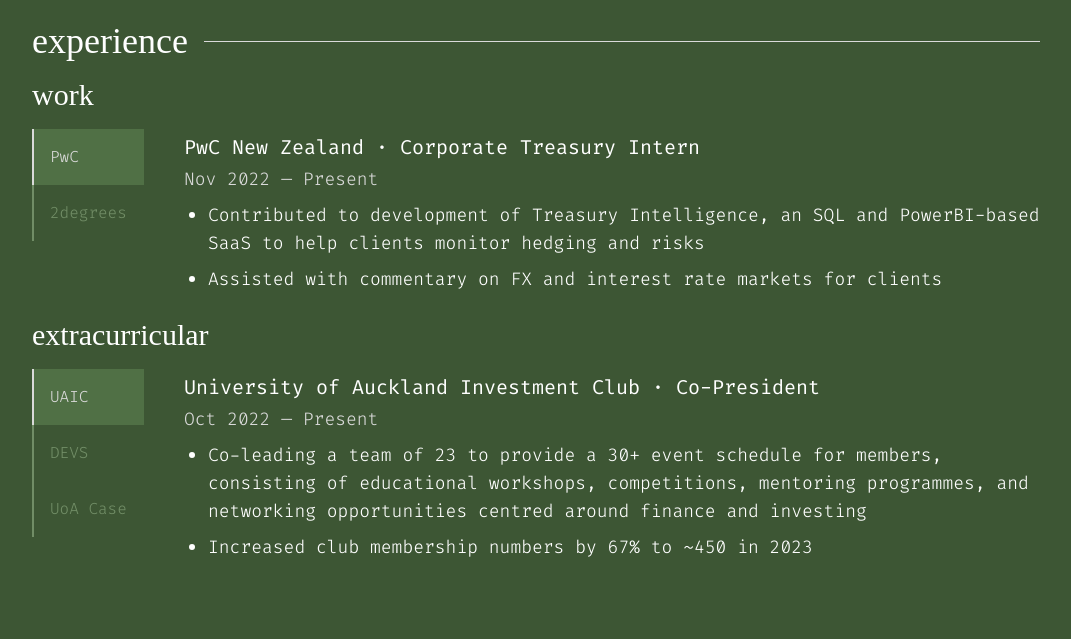
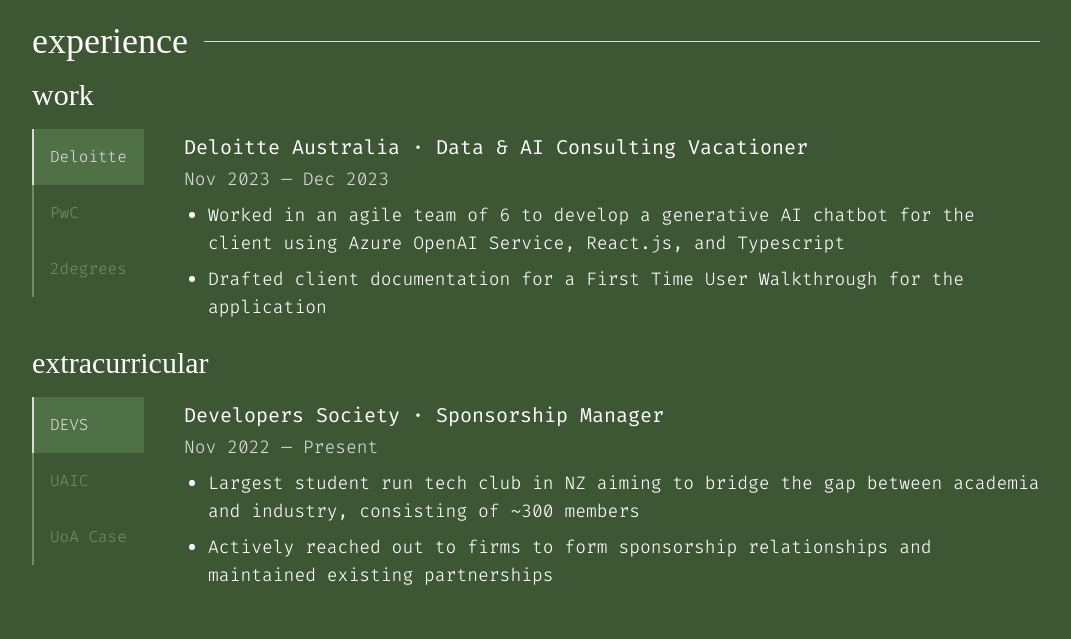
Before and after one commit to nancywu45/nancywu.co.nz, a React (Create React App) app: page / in a window 1280 px wide. Shown: the part 1560-2199 px from the top of the page, without its empty margins (104-1175 px from the left). Built offline with nearby package versions, Linux system fonts and the light colour scheme.

Commit message:
update experience as of jan 24

```diff
--- a/src/pages/Experience.jsx
+++ b/src/pages/Experience.jsx
@@ -4,6 +4,15 @@
 const Experience = forwardRef((props, ref) => {
 
   const work = [
+    {
+      id: 'Deloitte',
+      company: 'Deloitte Australia',
+      role: 'Data & AI Consulting Vacationer',
+      startDate: 'Nov 2023',
+      endDate: 'Dec 2023',
+      bullet1: 'Worked in an agile team of 6 to develop a generative AI chatbot for the client using Azure OpenAI Service, React.js, and Typescript',
+      bullet2: 'Drafted client documentation for a First Time User Walkthrough for the application',
+    },
     {
       id: 'PwC',
       company: 'PwC New Zealand',
@@ -26,22 +35,22 @@
 
   const extracurricular = [
     {
+      id: 'DEVS',
+      company: 'Developers Society',
+      role: 'Sponsorship Manager',
+      startDate: 'Nov 2022',
+      endDate: 'Present',
+      bullet1: 'Largest student run tech club in NZ aiming to bridge the gap between academia and industry, consisting of ~300 members',
+      bullet2: 'Actively reached out to firms to form sponsorship relationships and maintained existing partnerships',
+    },
+    {
       id: 'UAIC',
       company: 'University of Auckland Investment Club',
       role: 'Co-President',
       startDate: 'Oct 2022',
-      endDate: 'Present',
+      endDate: 'Dec 2023',
       bullet1: 'Co-leading a team of 23 to provide a 30+ event schedule for members, consisting of educational workshops, competitions, mentoring programmes, and networking opportunities centred around finance and investing',
       bullet2: 'Increased club membership numbers by 67% to ~450 in 2023',
-    },
-    {
-      id: 'DEVS',
-      company: 'Developers Society',
-      role: 'Treasurer',
-      startDate: 'Nov 2022',
-      endDate: 'Present',
-      bullet1: 'Largest student run tech club in NZ aiming to bridge the gap between academia and industry, consisting of ~300 members',
-      bullet2: 'Communicating with firms for sponsorship contracts and managed the yearly budget for EOY financial statements',
     },
     {
       id: 'UoA Case',
@@ -54,8 +63,8 @@
     }
   ]
 
-  const [workToggle, setWorkToggle] = useState('PwC')
-  const [expToggle, setExpToggle] = useState('UAIC')
+  const [workToggle, setWorkToggle] = useState('Deloitte')
+  const [expToggle, setExpToggle] = useState('DEVS')
 
   return (
     <section ref={ref} id="experience" className="min-h-[calc(100vh-100px)] md:px-24 max-w-7xl mx-auto font-main text-primary">
```
